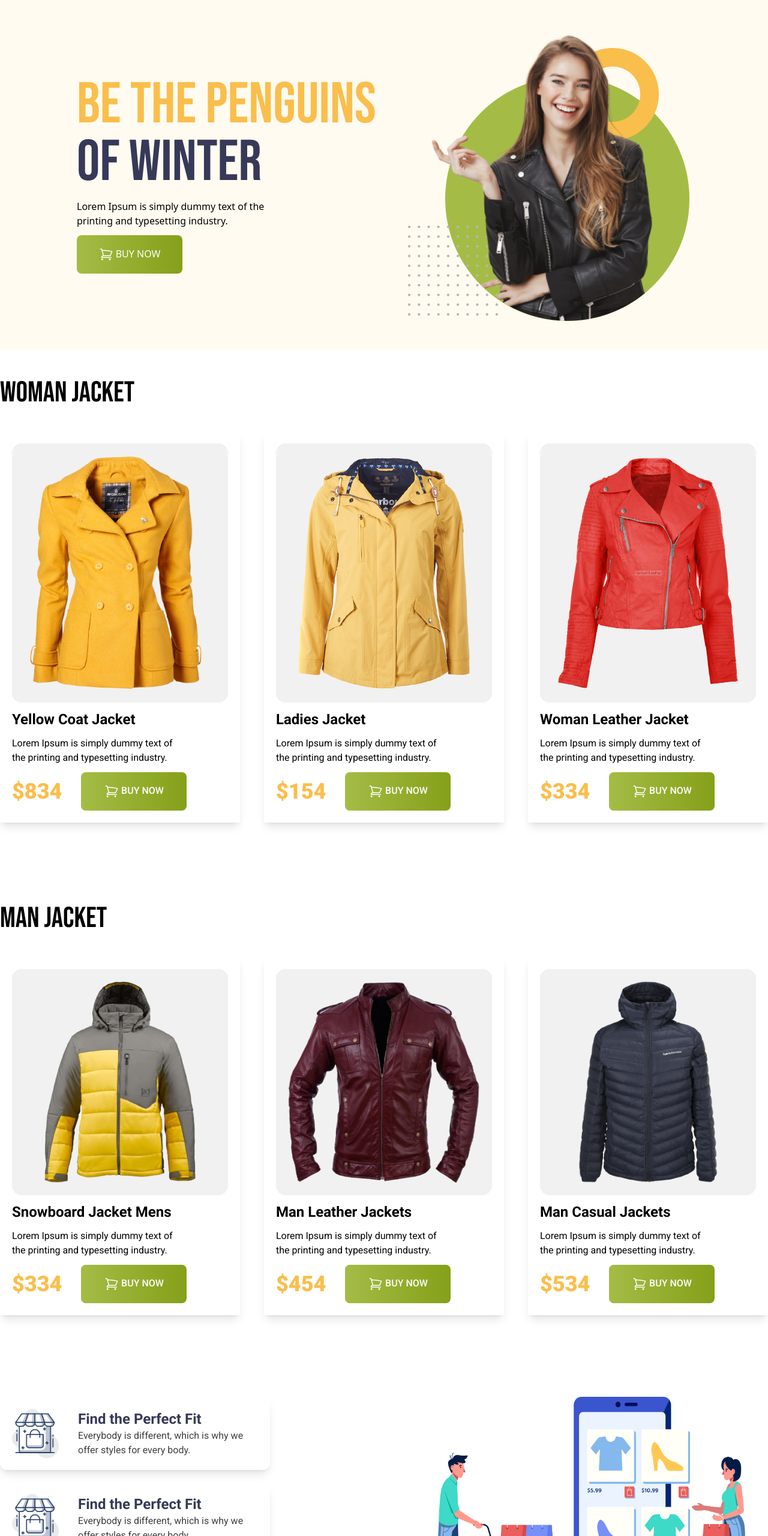
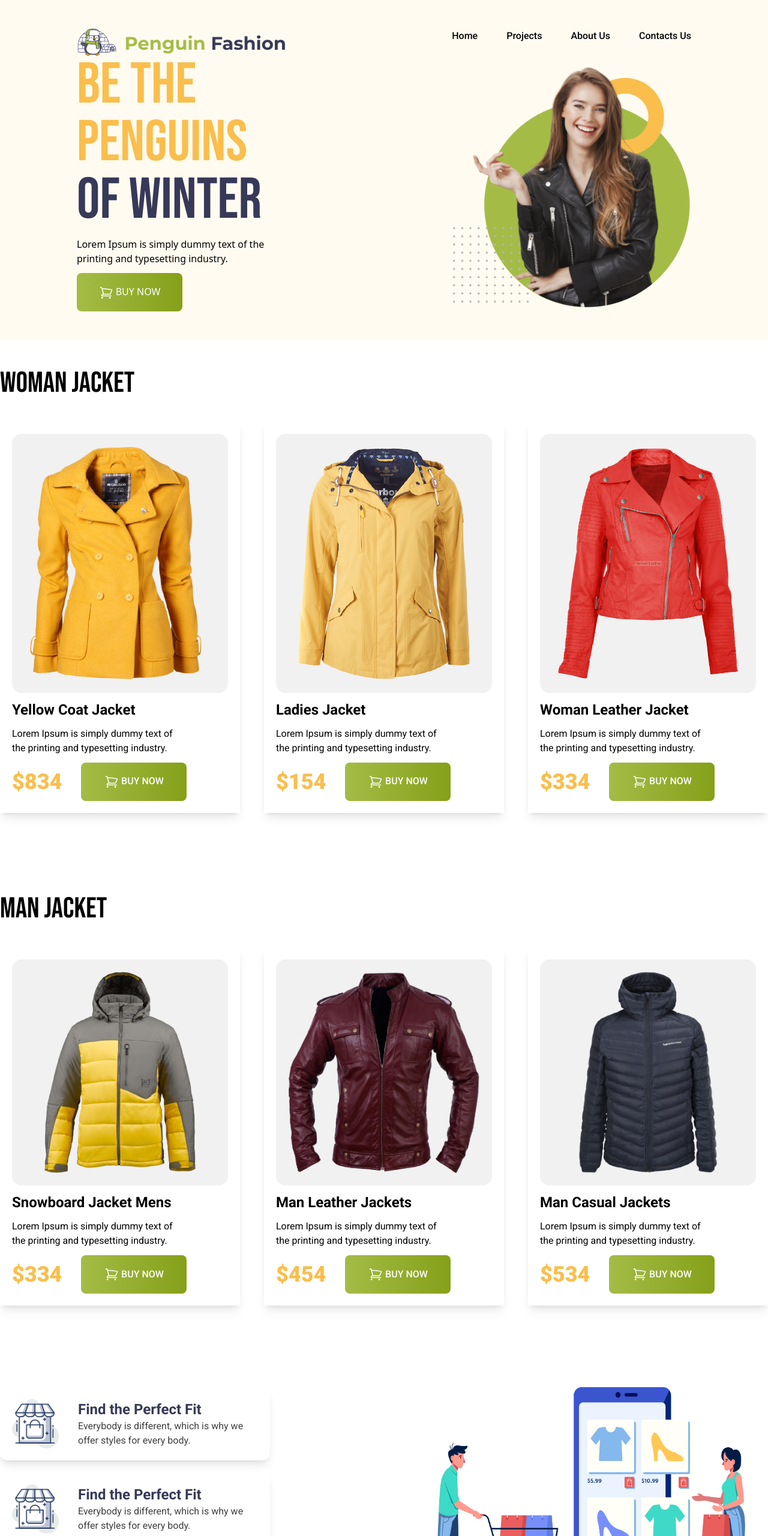
Before and after one commit to Mahmud4M/penguine-practise, a plain HTML site: page index.html in a window 1280 px wide. Shown: the top 2560 px of the page at 60% size. Drawn offline with nearby package versions, Linux system fonts and the light colour scheme.

Commit message:
complete without text center in responsive

```diff
--- a/index.html
+++ b/index.html
@@ -9,20 +9,30 @@
     <script src="https://cdn.tailwindcss.com"></script>
 </head>
 <body>
-
+    <!-- Header Part Start -->
     <header class="bg-[#FFFBF0] py-12 px-5 md:px-32">
         <!-- Navbar Start -->
-        <nav>
-
+        <nav class="flex justify-between">
+            <div class="w-[350px]">
+                <img src="icons/logo.png" alt="">
+            </div>
+            <div>
+                <ul class="flex gap-12">
+                    <li class="font-roboto font-medium hover:text-lime-500 transition ease-linear duration-500">Home</li>
+                    <li class="font-roboto font-medium hover:text-lime-500 transition ease-linear duration-500">Projects</li>
+                    <li class="font-roboto font-medium hover:text-lime-500 transition ease-linear duration-500">About Us</li>
+                    <li class="font-roboto font-medium hover:text-lime-500 transition ease-linear duration-500">Contacts Us</li>
+                </ul>
+            </div>
         </nav>
         <!-- Navbar End -->
         <!-- Banner Start -->
         <section>
-            <div class="flex flex-col md:flex-row justify-between items-center">
+            <div class="flex flex-col md:flex-row gap-52 items-center">
                 <div class="banner-text space-y-3">
                     <h1 class="text-6xl md:text-8xl text-[#363958] uppercase font-bebas"><span class="text-[#FABE4C]">Be the Penguins</span> <br>of Winter</h1>
                     <p class="text-base w-[350px]">Lorem Ipsum is simply dummy text of the printing and typesetting industry.</p>
-                    <button class="w-44 h-16 bg-gradient-to-r from-[#A4BC46] to-[#85A019] rounded-lg font-medium  text-white "><svg xmlns="http://www.w3.org/2000/svg" fill="none" viewBox="0 0 24 24" stroke-width="1.5" stroke="currentColor" class="w-6 h-6 inline">
+                    <button class=" w-44 h-16 bg-gradient-to-r from-[#A4BC46] to-[#85A019] rounded-lg font-medium  text-white transform hover:scale-125 hover:text-sky-700 transition ease-linear duration-500"><svg xmlns="http://www.w3.org/2000/svg" fill="none" viewBox="0 0 24 24" stroke-width="1.5" stroke="currentColor" class="w-6 h-6 inline">
                         <path stroke-linecap="round" stroke-linejoin="round" d="M2.25 3h1.386c.51 0 .955.343 1.087.835l.383 1.437M7.5 14.25a3 3 0 0 0-3 3h15.75m-12.75-3h11.218c1.121-2.3 2.1-4.684 2.924-7.138a60.114 60.114 0 0 0-16.536-1.84M7.5 14.25 5.106 5.272M6 20.25a.75.75 0 1 1-1.5 0 .75.75 0 0 1 1.5 0Zm12.75 0a.75.75 0 1 1-1.5 0 .75.75 0 0 1 1.5 0Z" />
                       </svg>
                       BUY NOW</button>
@@ -34,8 +44,9 @@
         </section>
         <!-- Banner End -->
     </header>
+   <!-- Header Part End -->
 
-
+    <!-- Main Part Start -->
     <main class="max-w-7xl mx-auto">
     <!-- Woman Start -->
     <section class="py-12">
@@ -52,7 +63,7 @@
                     printing and typesetting industry.</p>
                     <div class="flex items-center gap-8">
                         <h3 class="text-4xl font-roboto font-black text-[#FABE4C]">$834</h3>
-                        <button class="w-44 h-16 bg-gradient-to-r from-[#A4BC46] to-[#85A019] rounded-lg font-medium  text-white"><svg xmlns="http://www.w3.org/2000/svg" fill="none" viewBox="0 0 24 24" stroke-width="1.5" stroke="currentColor" class="w-6 h-6 inline">
+                        <button class="w-44 h-16 bg-gradient-to-r from-[#A4BC46] to-[#85A019] rounded-lg font-medium  text-white transform hover:scale-125 hover:text-sky-700 transition ease-linear duration-500"><svg xmlns="http://www.w3.org/2000/svg" fill="none" viewBox="0 0 24 24" stroke-width="1.5" stroke="currentColor" class="w-6 h-6 inline">
                             <path stroke-linecap="round" stroke-linejoin="round" d="M2.25 3h1.386c.51 0 .955.343 1.087.835l.383 1.437M7.5 14.25a3 3 0 0 0-3 3h15.75m-12.75-3h11.218c1.121-2.3 2.1-4.684 2.924-7.138a60.114 60.114 0 0 0-16.536-1.84M7.5 14.25 5.106 5.272M6 20.25a.75.75 0 1 1-1.5 0 .75.75 0 0 1 1.5 0Zm12.75 0a.75.75 0 1 1-1.5 0 .75.75 0 0 1 1.5 0Z" />
                           </svg>
                           BUY NOW</button>
@@ -68,7 +79,7 @@
                     printing and typesetting industry.</p>
                     <div class="flex items-center gap-8">
                         <h3 class="text-4xl font-roboto font-black text-[#FABE4C]">$154</h3>
-                        <button class="w-44 h-16 bg-gradient-to-r from-[#A4BC46] to-[#85A019] rounded-lg font-medium  text-white"><svg xmlns="http://www.w3.org/2000/svg" fill="none" viewBox="0 0 24 24" stroke-width="1.5" stroke="currentColor" class="w-6 h-6 inline">
+                        <button class="w-44 h-16 bg-gradient-to-r from-[#A4BC46] to-[#85A019] rounded-lg font-medium  text-white transform hover:scale-125 hover:text-sky-700 transition ease-linear duration-500"><svg xmlns="http://www.w3.org/2000/svg" fill="none" viewBox="0 0 24 24" stroke-width="1.5" stroke="currentColor" class="w-6 h-6 inline">
                             <path stroke-linecap="round" stroke-linejoin="round" d="M2.25 3h1.386c.51 0 .955.343 1.087.835l.383 1.437M7.5 14.25a3 3 0 0 0-3 3h15.75m-12.75-3h11.218c1.121-2.3 2.1-4.684 2.924-7.138a60.114 60.114 0 0 0-16.536-1.84M7.5 14.25 5.106 5.272M6 20.25a.75.75 0 1 1-1.5 0 .75.75 0 0 1 1.5 0Zm12.75 0a.75.75 0 1 1-1.5 0 .75.75 0 0 1 1.5 0Z" />
                           </svg>
                           BUY NOW</button>
@@ -84,7 +95,7 @@
                     printing and typesetting industry.</p>
                     <div class="flex items-center gap-8">
                         <h3 class="text-4xl font-roboto font-black text-[#FABE4C]">$334</h3>
-                        <button class="w-44 h-16 bg-gradient-to-r from-[#A4BC46] to-[#85A019] rounded-lg font-medium  text-white"><svg xmlns="http://www.w3.org/2000/svg" fill="none" viewBox="0 0 24 24" stroke-width="1.5" stroke="currentColor" class="w-6 h-6 inline">
+                        <button class="w-44 h-16 bg-gradient-to-r from-[#A4BC46] to-[#85A019] rounded-lg font-medium  text-white transform hover:scale-125 hover:text-sky-700 transition ease-linear duration-500"><svg xmlns="http://www.w3.org/2000/svg" fill="none" viewBox="0 0 24 24" stroke-width="1.5" stroke="currentColor" class="w-6 h-6 inline">
                             <path stroke-linecap="round" stroke-linejoin="round" d="M2.25 3h1.386c.51 0 .955.343 1.087.835l.383 1.437M7.5 14.25a3 3 0 0 0-3 3h15.75m-12.75-3h11.218c1.121-2.3 2.1-4.684 2.924-7.138a60.114 60.114 0 0 0-16.536-1.84M7.5 14.25 5.106 5.272M6 20.25a.75.75 0 1 1-1.5 0 .75.75 0 0 1 1.5 0Zm12.75 0a.75.75 0 1 1-1.5 0 .75.75 0 0 1 1.5 0Z" />
                           </svg>
                           BUY NOW</button>
@@ -108,7 +119,7 @@
                     printing and typesetting industry.</p>
                     <div class="flex items-center gap-8">
                         <h3 class="text-4xl font-roboto font-black text-[#FABE4C]">$334</h3>
-                        <button class="w-44 h-16 bg-gradient-to-r from-[#A4BC46] to-[#85A019] rounded-lg font-medium  text-white"><svg xmlns="http://www.w3.org/2000/svg" fill="none" viewBox="0 0 24 24" stroke-width="1.5" stroke="currentColor" class="w-6 h-6 inline">
+                        <button class="w-44 h-16 bg-gradient-to-r from-[#A4BC46] to-[#85A019] rounded-lg font-medium  text-white transform hover:scale-125 hover:text-sky-700 transition ease-linear duration-500"><svg xmlns="http://www.w3.org/2000/svg" fill="none" viewBox="0 0 24 24" stroke-width="1.5" stroke="currentColor" class="w-6 h-6 inline">
                             <path stroke-linecap="round" stroke-linejoin="round" d="M2.25 3h1.386c.51 0 .955.343 1.087.835l.383 1.437M7.5 14.25a3 3 0 0 0-3 3h15.75m-12.75-3h11.218c1.121-2.3 2.1-4.684 2.924-7.138a60.114 60.114 0 0 0-16.536-1.84M7.5 14.25 5.106 5.272M6 20.25a.75.75 0 1 1-1.5 0 .75.75 0 0 1 1.5 0Zm12.75 0a.75.75 0 1 1-1.5 0 .75.75 0 0 1 1.5 0Z" />
                           </svg>
                           BUY NOW</button>
@@ -124,7 +135,7 @@
                     printing and typesetting industry.</p>
                     <div class="flex items-center gap-8">
                         <h3 class="text-4xl font-roboto font-black text-[#FABE4C]">$454</h3>
-                        <button class="w-44 h-16 bg-gradient-to-r from-[#A4BC46] to-[#85A019] rounded-lg font-medium  text-white"><svg xmlns="http://www.w3.org/2000/svg" fill="none" viewBox="0 0 24 24" stroke-width="1.5" stroke="currentColor" class="w-6 h-6 inline">
+                        <button class="w-44 h-16 bg-gradient-to-r from-[#A4BC46] to-[#85A019] rounded-lg font-medium  text-white transform hover:scale-125 hover:text-sky-700 transition ease-linear duration-500"><svg xmlns="http://www.w3.org/2000/svg" fill="none" viewBox="0 0 24 24" stroke-width="1.5" stroke="currentColor" class="w-6 h-6 inline">
                             <path stroke-linecap="round" stroke-linejoin="round" d="M2.25 3h1.386c.51 0 .955.343 1.087.835l.383 1.437M7.5 14.25a3 3 0 0 0-3 3h15.75m-12.75-3h11.218c1.121-2.3 2.1-4.684 2.924-7.138a60.114 60.114 0 0 0-16.536-1.84M7.5 14.25 5.106 5.272M6 20.25a.75.75 0 1 1-1.5 0 .75.75 0 0 1 1.5 0Zm12.75 0a.75.75 0 1 1-1.5 0 .75.75 0 0 1 1.5 0Z" />
                           </svg>
                           BUY NOW</button>
@@ -140,7 +151,7 @@
                     printing and typesetting industry.</p>
                     <div class="flex items-center gap-8">
                         <h3 class="text-4xl font-roboto font-black text-[#FABE4C]">$534</h3>
-                        <button class="w-44 h-16 bg-gradient-to-r from-[#A4BC46] to-[#85A019] rounded-lg font-medium  text-white"><svg xmlns="http://www.w3.org/2000/svg" fill="none" viewBox="0 0 24 24" stroke-width="1.5" stroke="currentColor" class="w-6 h-6 inline">
+                        <button class="w-44 h-16 bg-gradient-to-r from-[#A4BC46] to-[#85A019] rounded-lg font-medium  text-white transform hover:scale-125 hover:text-sky-700 transition ease-linear duration-500"><svg xmlns="http://www.w3.org/2000/svg" fill="none" viewBox="0 0 24 24" stroke-width="1.5" stroke="currentColor" class="w-6 h-6 inline">
                             <path stroke-linecap="round" stroke-linejoin="round" d="M2.25 3h1.386c.51 0 .955.343 1.087.835l.383 1.437M7.5 14.25a3 3 0 0 0-3 3h15.75m-12.75-3h11.218c1.121-2.3 2.1-4.684 2.924-7.138a60.114 60.114 0 0 0-16.536-1.84M7.5 14.25 5.106 5.272M6 20.25a.75.75 0 1 1-1.5 0 .75.75 0 0 1 1.5 0Zm12.75 0a.75.75 0 1 1-1.5 0 .75.75 0 0 1 1.5 0Z" />
                           </svg>
                           BUY NOW</button>
@@ -188,11 +199,7 @@
     </section>
     <!-- Service End -->
     </main>
-
-
-    <footer>
-
-    </footer>
-
+    <!-- Main Part End -->
+    <footer></footer>
 </body>
 </html>
```
